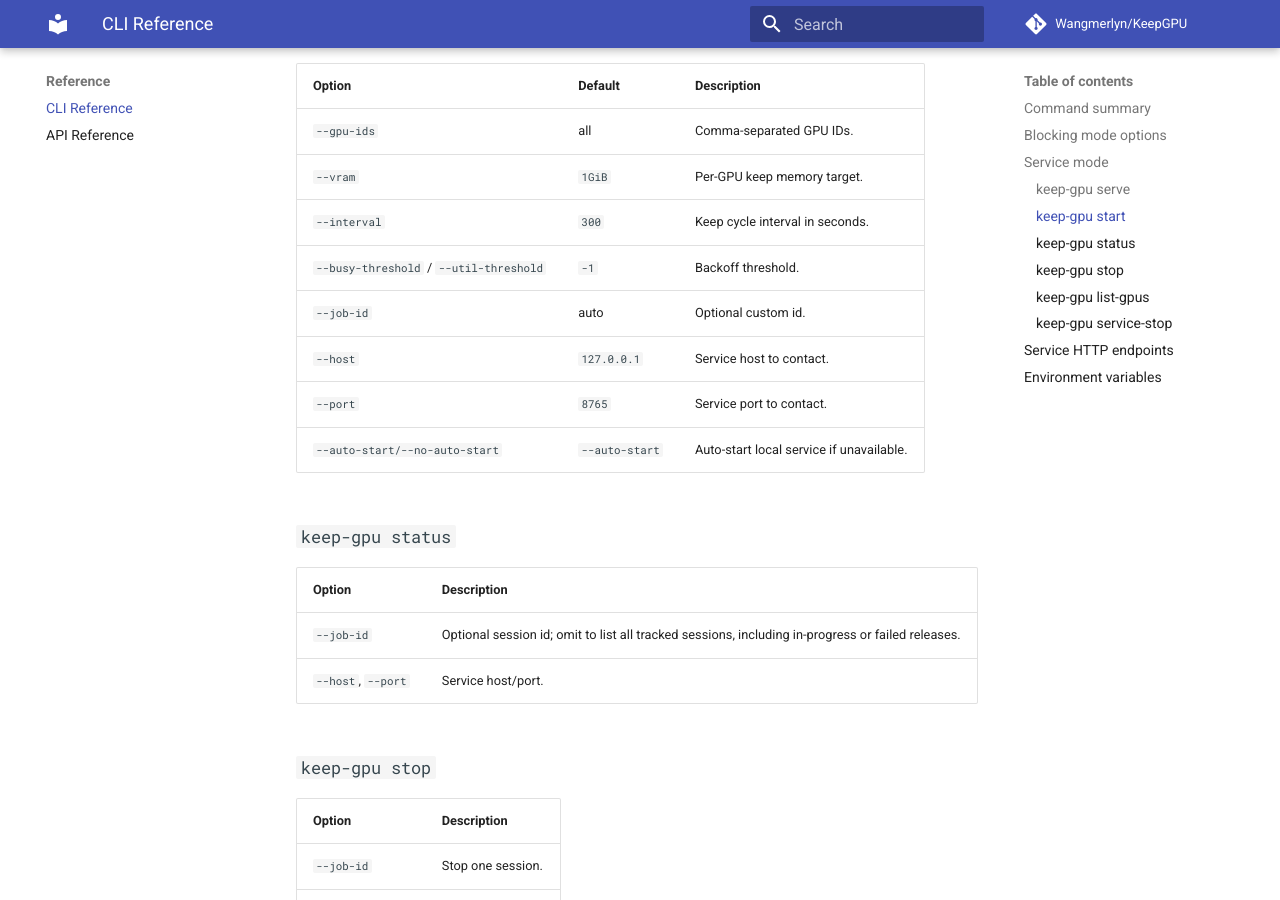
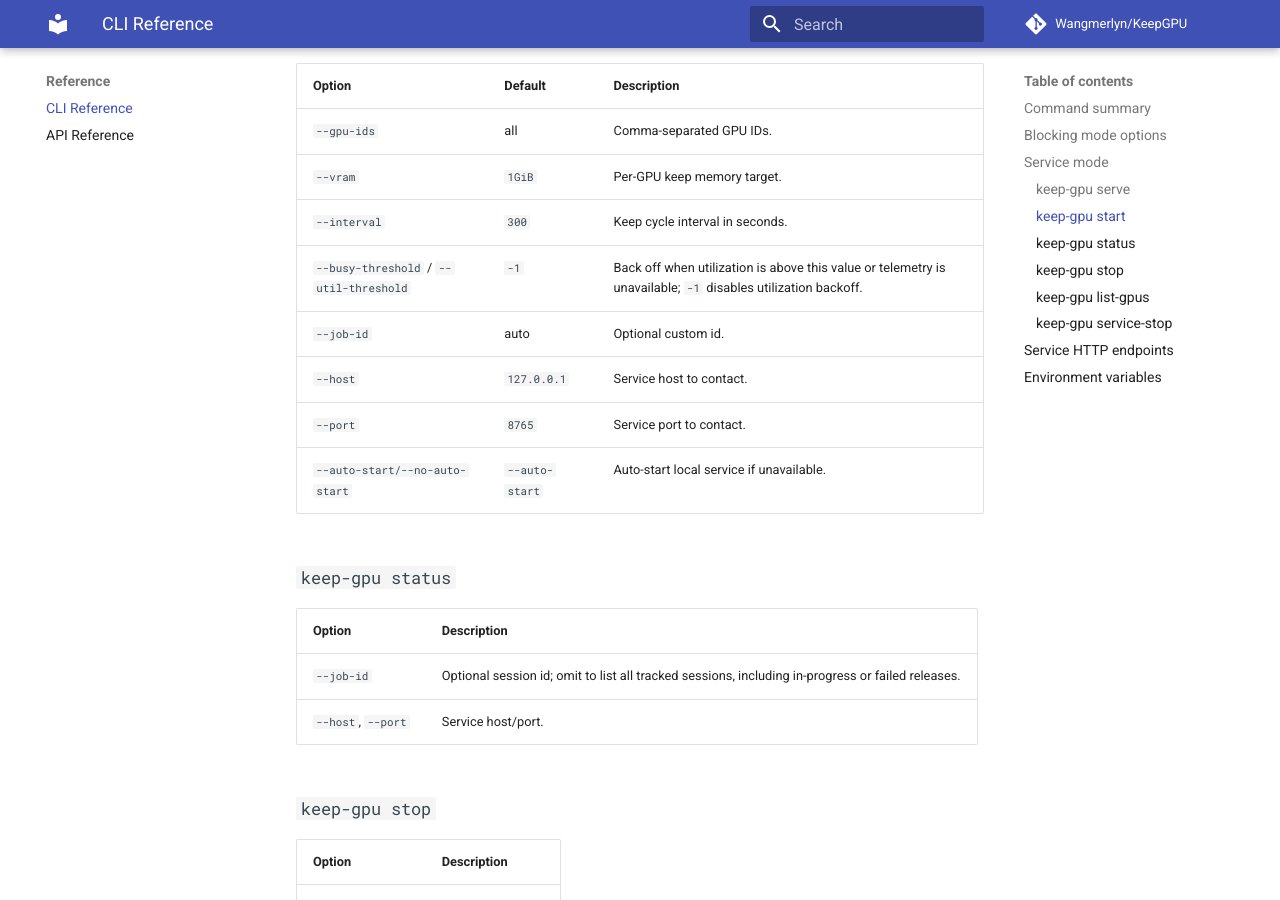
Before and after one commit to Wangmerlyn/KeepGPU, an MkDocs documentation site: the page built from docs/reference/cli.md, in a window 1280 px wide and 900 px high, scrolled down 1411 px. Built offline with MkDocs 1.6.1 and Material for MkDocs 9.7.7, drawn with Linux system fonts in a browser that asks for light colours; comment, search, counter and statistics services are not loaded.

Commit message:
docs(cli): clarify service backoff threshold

```diff
--- a/docs/reference/cli.md
+++ b/docs/reference/cli.md
@@ -46,7 +46,7 @@ Starts a keep session and returns immediately with `job_id`.
 | `--gpu-ids` | all | Comma-separated GPU IDs. |
 | `--vram` | `1GiB` | Per-GPU keep memory target. |
 | `--interval` | `300` | Keep cycle interval in seconds. |
-| `--busy-threshold` / `--util-threshold` | `-1` | Backoff threshold. |
+| `--busy-threshold` / `--util-threshold` | `-1` | Back off when utilization is above this value or telemetry is unavailable; `-1` disables utilization backoff. |
 | `--job-id` | auto | Optional custom id. |
 | `--host` | `127.0.0.1` | Service host to contact. |
 | `--port` | `8765` | Service port to contact. |
```
